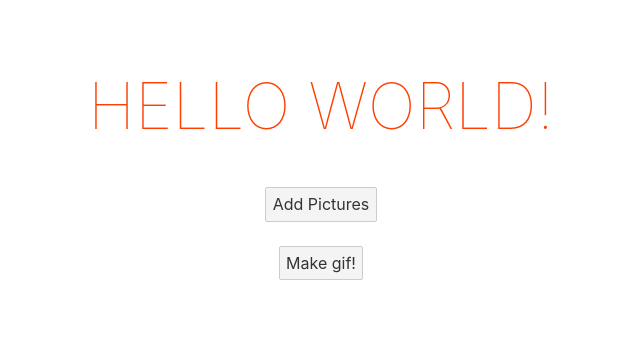
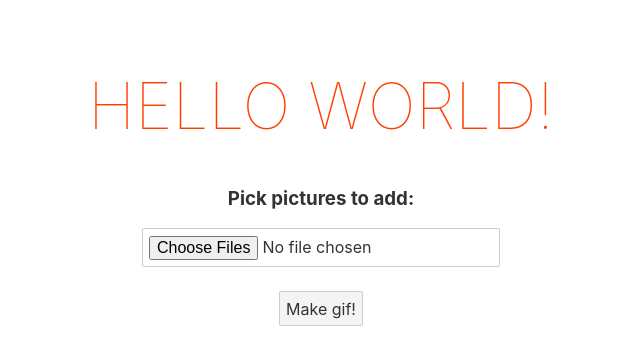
Before and after one commit to jimkang/superflip, a Svelte app: page / in a window 1280 px wide. Shown: the top 364 px of the page, without its empty margins (319-959 px from the left). Built offline with nearby package versions, Linux system fonts and the light colour scheme.

Commit message:
Use file input to pick the image files.

```diff
--- a/src/Movie.svelte
+++ b/src/Movie.svelte
@@ -1,20 +1,28 @@
 <script>
 import { movie } from './store';
+import { Picture } from './picture';
 
-function onAddPicturesClick() {
-  movie.set({ pictures: $movie.pictures.concat([{ seconds: 0.5 }]) });
+function onImagePickerChange() {
+  var newPictures = [];
+  for (var i = 0; i < this.files.length; ++i) {
+    newPictures.push(Picture(this.files[i]));
+  }
+  console.log(newPictures);
+  movie.set({ pictures: $movie.pictures.concat(newPictures) });
 }
+
 </script>
 
 <section>
-  <button id="add-pictures-button" on:click={onAddPicturesClick}>Add Pictures</button>
+  <h3>Pick pictures to add:</h3>
+  <input id="image-picker" on:change={onImagePickerChange} type="file" multiple accept="image/*">
 
   <ul class="picture-list">
-    {#each $movie.pictures as { blob, seconds }, i }
-      <li>
+    {#each $movie.pictures as { file, seconds }, i }
+      <li class="picture">
         <h1>{i}</h1>
         <div>Seconds: <input type="number" step="0.1" value="{seconds}"></div>
-        <img src="{blob}">
+        <img src="{URL.createObjectURL(file)}">
       </li>
     {/each}
   </ul>
--- /dev/null
+++ b/src/picture.js
@@ -0,0 +1,6 @@
+export function Picture(file) {
+  return {
+    file,
+    seconds: 0.5
+  };
+}
```
